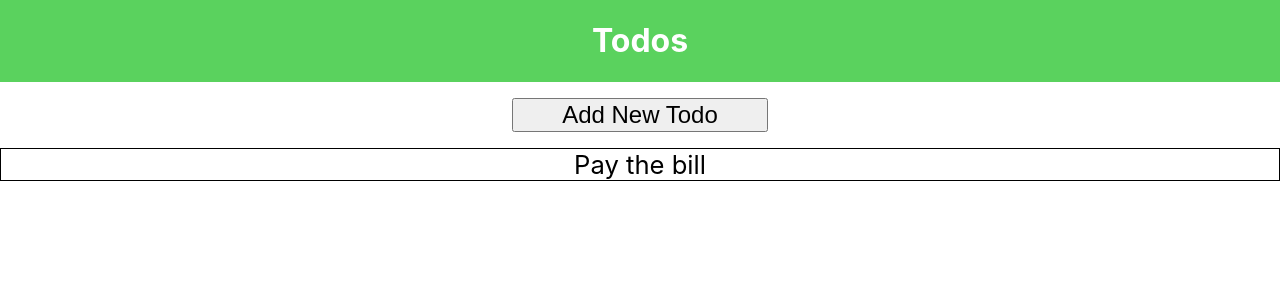
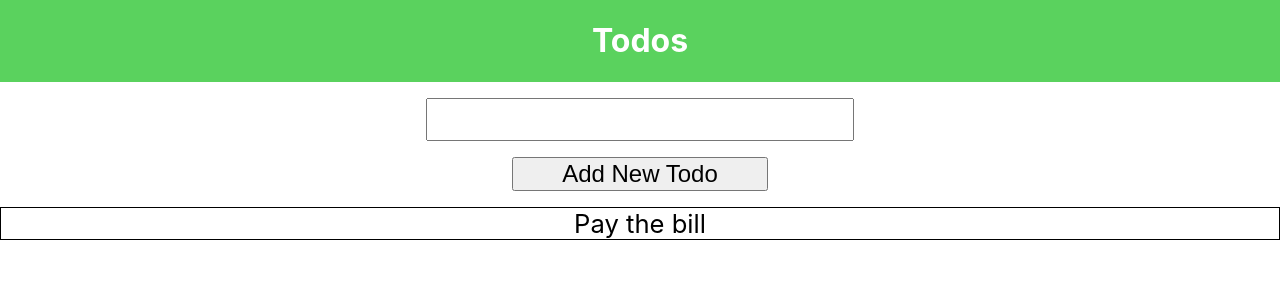
Before and after one commit to iamyusuf/react-todo-app, a React (Create React App) app: page / in a window 1280 px wide. Shown: the top 300 px of the page. Built offline with nearby package versions, Linux system fonts and the light colour scheme.

Commit message:
add new todo

```diff
--- a/src/components/Todos.js
+++ b/src/components/Todos.js
@@ -1,7 +1,7 @@
 import styled from "styled-components";
 import TodoList from "./TodoList";
 import { nanoid } from "nanoid";
-import { useState } from "react";
+import { useReducer, useState } from "react";
 
 const TodoCard = styled.div`
 	display: flex;
@@ -24,27 +24,67 @@ const TodoButtonArea = styled.div`
 	margin-bottom: 1em;
 `
 
+const TodoForm = styled.div`
+  margin-bottom: 1em;
+`
+
+const TodoTaskInput = styled.input`
+	font-size: 2em;
+`
+
 const defaultTodos = [{
 	id: nanoid(),
 	task: "Pay the bill",
 	done: false
 }]
 
+function reducer(state, action) {
+	switch(action.type) {
+		case 'ADD_NEW_TODO':
+			return [...state, action.todo]
+
+		case 'UPDATE_TODO':
+			// const index = action.payload.index;
+			// const todo = action.payload.todo;
+			return state
+	}
+}
 
 export default function Todos() {
 
-	const [todos, setTodos] = useState(defaultTodos);
+	const [todos, dispatch] = useReducer(reducer, defaultTodos);
+	const [todoText, setTodoText] = useState('');
+
+	const handleClickAddTodo = () => {
+		if (!todoText) {
+			return
+		}
+
+		const todo = {
+			id: nanoid(),
+			task: todoText,
+			done: false
+		}
+
+		dispatch({ type: 'ADD_NEW_TODO', todo })
+		setTodoText('')
+	}
 
 	return <TodoCard>
 		<TodoCardHeading>
 			<h1>Todos</h1>
 		</TodoCardHeading>
 
-		<TodoButtonArea>
-			<AddTodoButton>
+		<TodoForm>
+
+			<TodoForm>
+				<TodoTaskInput value={todoText} onChange={e => setTodoText(e.target.value)} type="text"/>
+			</TodoForm>
+
+			<AddTodoButton onClick={handleClickAddTodo}>
 				Add New Todo
 			</AddTodoButton>
-		</TodoButtonArea>
+		</TodoForm>
 
 		<TodoList todos={todos} />
 	</TodoCard>
```
